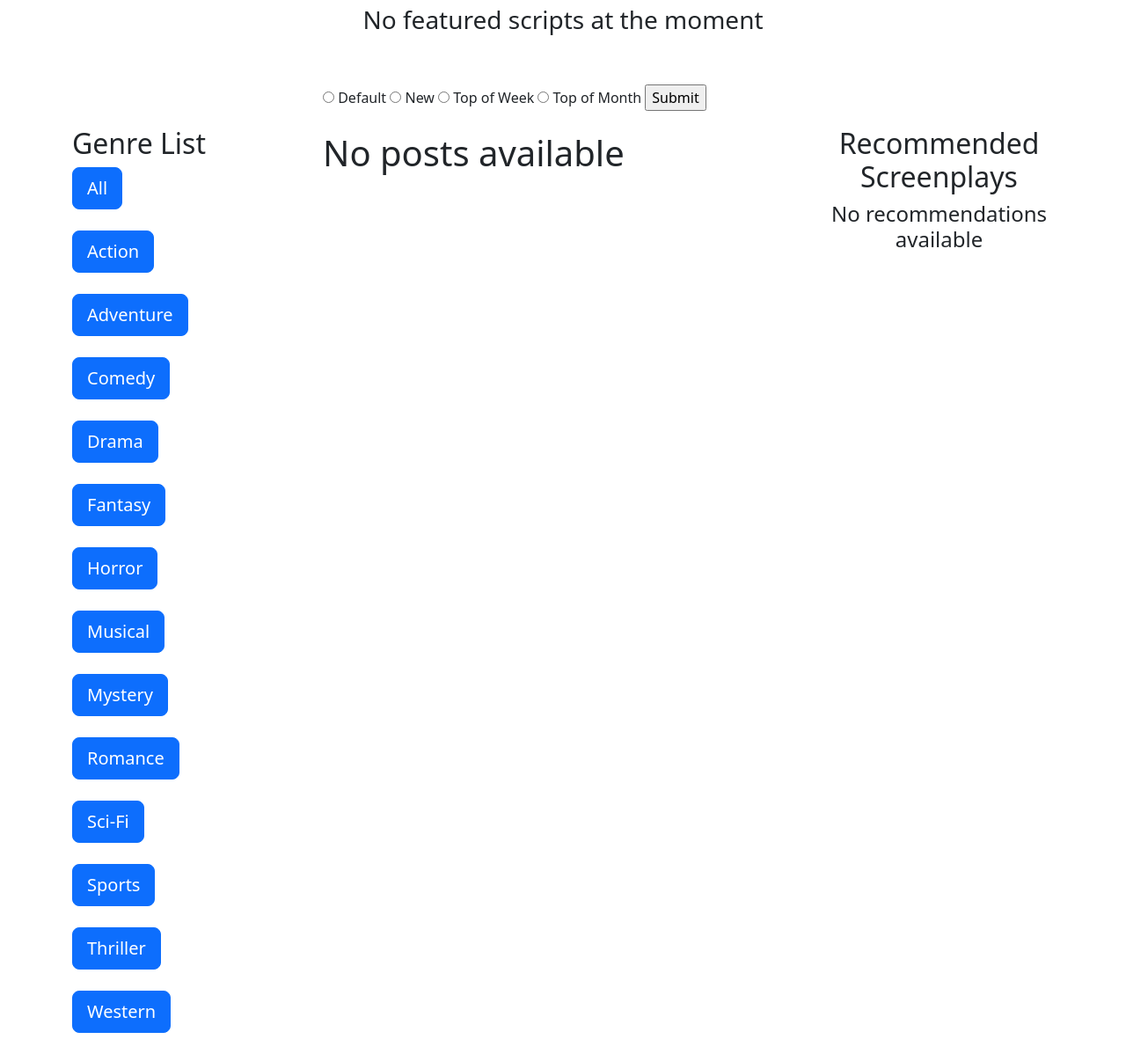
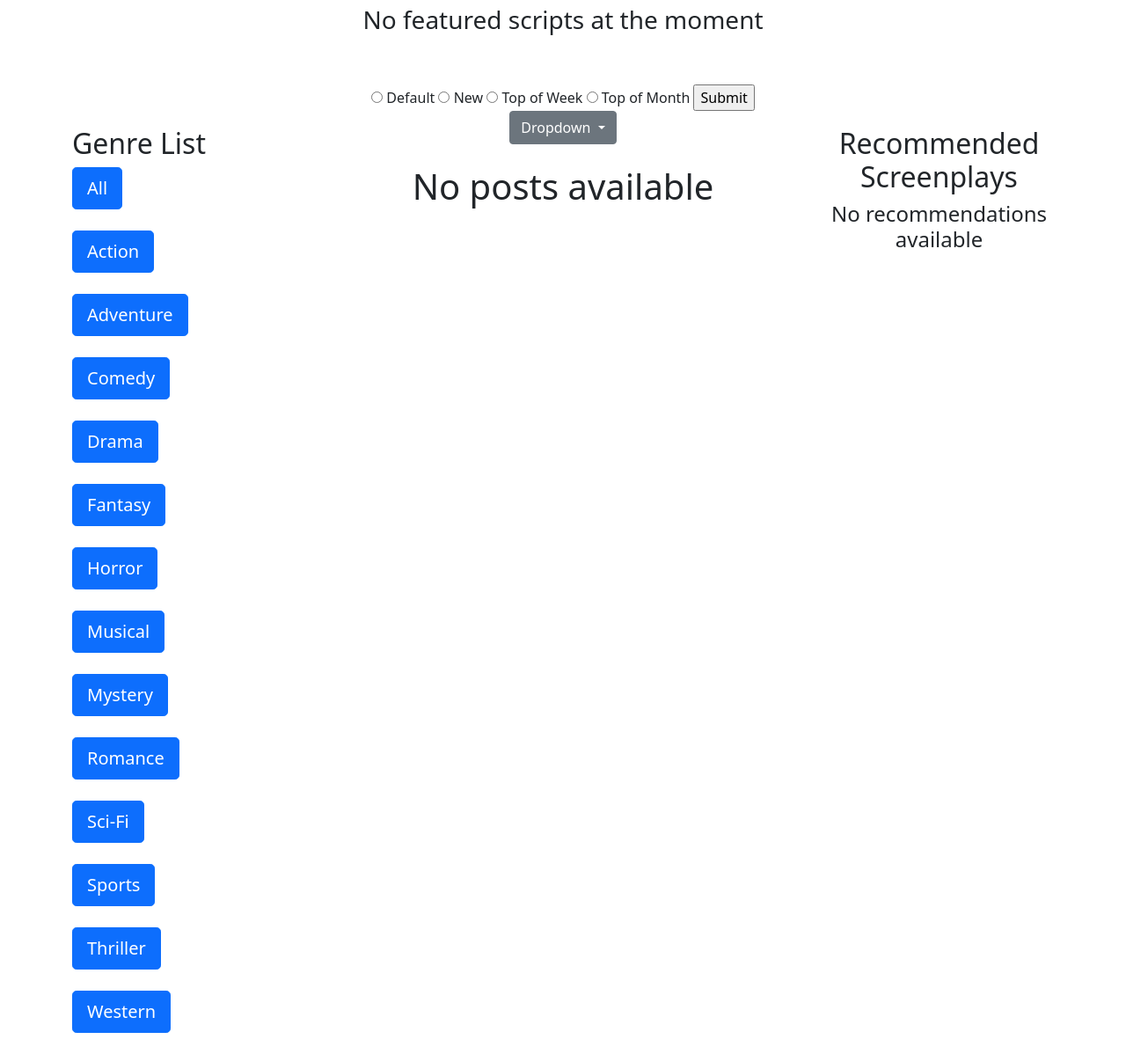
Before and after one commit to Ansh8729/FilmNEA, a Flask app: page / in a window 1280 px wide. Shown: the part 128-1326 px from the top of the page at 88% size. Run offline with Flask 3, Linux system fonts and the light colour scheme; a user stored in the database is signed in.

Commit message:
tried adding dropdown

```diff
--- a/website/templates/home.html
+++ b/website/templates/home.html
@@ -1,6 +1,6 @@
 {% extends "base.html" %} {% block title %}Home{% endblock %} {% block content%}
-<!DOCTYPE html>
-<html lang="en">
+
+<!--
 <head>
     <meta charset="UTF-8">
     <meta name="viewport" content="width=device-width, initial-scale=1.0">
@@ -68,10 +68,8 @@
             height: 400px; /* Adjust the height as needed */
         }
     </style>
-    <link href="https://cdn.jsdelivr.net/npm/bootstrap@5.3.2/dist/css/bootstrap.min.css" rel="stylesheet" integrity="sha384-T3c6CoIi6uLrA9TneNEoa7RxnatzjcDSCmG1MXxSR1GAsXEV/Dwwykc2MPK8M2HN" crossorigin="anonymous">
-</head>
+</head>-->
 <body>
-    <script src="https://cdn.jsdelivr.net/npm/bootstrap@5.3.2/dist/js/bootstrap.bundle.min.js" integrity="sha384-C6RzsynM9kWDrMNeT87bh95OGNyZPhcTNXj1NW7RuBCsyN/o0jlpcV8Qyq46cDfL" crossorigin="anonymous"></script>
     {% if featured %}
         <div style="text-align: center">
             <h2>Featured Screenplay of the Day #{{script.featuredid}}</h2>
@@ -107,7 +105,7 @@
                 <button name="genre" value="13" class="btn btn-primary btn-lg">Western</button><br><br>
             </form>
         </div>
-        <div class="col-6">
+        <div class="col-6" style="text-align:center">
             <form method='POST' action="/sort">
                 <input type="radio" name="sorted" id="default" value="0"></input>
                 <label for="default">Default</label>
@@ -119,6 +117,16 @@
                 <label for="month">Top of Month</label>
                 <input type="submit" value="Submit">
             </form>
+            <div class="dropdown">
+                <button class="btn btn-secondary dropdown-toggle" type="button" id="dropdownMenu2" data-toggle="dropdown" aria-haspopup="true" aria-expanded="false">
+                  Dropdown
+                </button>
+                <div class="dropdown-menu" aria-labelledby="dropdownMenu2">
+                  <button class="dropdown-item" type="button">Action</button>
+                  <button class="dropdown-item" type="button">Another action</button>
+                  <button class="dropdown-item" type="button">Something else here</button>
+                </div>
+            </div>
             <br>
             <div id="posts">
             {% if posts %}
```
